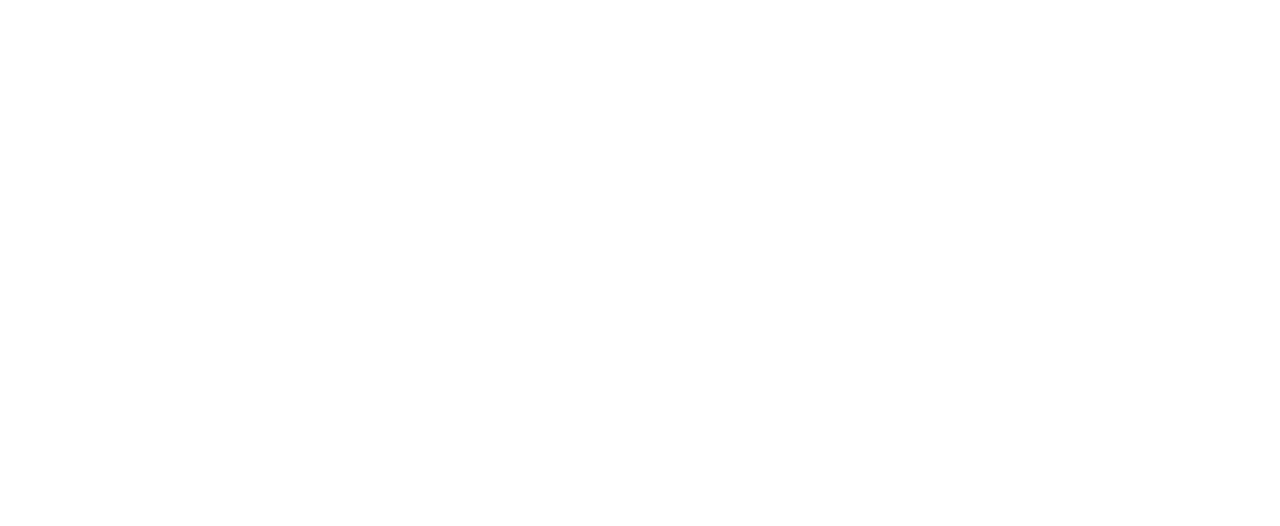
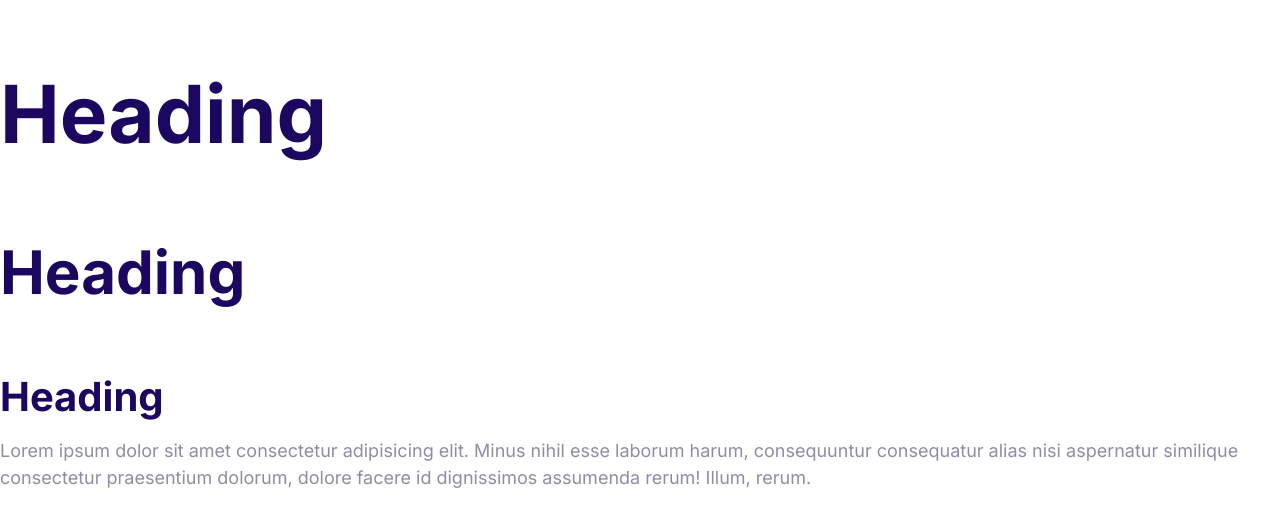
Before and after one commit to tseHaoSu/Moshify, a plain HTML site: page index.html in a window 1280 px wide. Drawn offline with Linux system fonts and the light colour scheme.

Commit message:
Define the fonts of the page

```diff
--- a/css/style.css
+++ b/css/style.css
@@ -1,3 +1,7 @@
+html {
+  font-size: 62.5%;
+}
+
 :root {
   --color-primary: #2584ff;
   --color-secondary: #00d9ff;
@@ -5,3 +9,56 @@
   --color-headings: #1b0760;
   --color-body: #918ca4;
 }
+
+/* set the mobile css first
+    and then add the desktop styles */
+body {
+  font-family: Inter, Arial, Helvetica, sans-serif;
+  color: var(--color-body);
+  font-size: 2.4rem;
+  line-height: 1.5;
+}
+
+h1,
+h2,
+h3,
+h4,
+h5,
+h6 {
+  color: var(--color-headings);
+}
+
+h1 {
+  font-size: 7rem;
+}
+
+h2 {
+  font-size: 5rem;
+}
+
+h3 {
+  font-size: 3.5rem;
+  margin-bottom: 1rem;
+}
+
+p{
+    margin-top: 0;
+}
+
+@media (min-width: 1024px) {
+  body {
+    font-size: 1.8rem;
+  }
+
+  h1 {
+    font-size: 8rem;
+  }
+
+  h2 {
+    font-size: 6rem;
+  }
+
+  h3 {
+    font-size: 4rem;
+  }
+}
--- a/index.html
+++ b/index.html
@@ -1,13 +1,27 @@
 <!DOCTYPE html>
 <html lang="en">
-<head>
-    <meta charset="UTF-8">
-    <meta name="viewport" content="width=device-width, initial-scale=1.0">
+  <head>
+    <meta charset="UTF-8" />
+    <meta name="viewport" content="width=device-width, initial-scale=1.0" />
     <title>Document</title>
-    <link rel="stylesheet" href="css/style.css">
-    <link rel="stylesheet" href="css/normalize.css">
-</head>
-<body>
-
-</body>
+    <link rel="preconnect" href="https://fonts.googleapis.com" />
+    <link rel="preconnect" href="https://fonts.gstatic.com" crossorigin />
+    <link
+      href="https://fonts.googleapis.com/css2?family=Inter:ital,opsz,wght@0,14..32,100..900;1,14..32,100..900&display=swap"
+      rel="stylesheet"
+    />
+    <link rel="stylesheet" href="css/normalize.css" />
+    <link rel="stylesheet" href="css/style.css" />
+  </head>
+  <body>
+    <h1>Heading</h1>
+    <h2>Heading</h2>
+    <h3>Heading</h3>
+    <p>
+      Lorem ipsum dolor sit amet consectetur adipisicing elit. Minus nihil esse
+      laborum harum, consequuntur consequatur alias nisi aspernatur similique
+      consectetur praesentium dolorum, dolore facere id dignissimos assumenda
+      rerum! Illum, rerum.
+    </p>
+  </body>
 </html>
```
